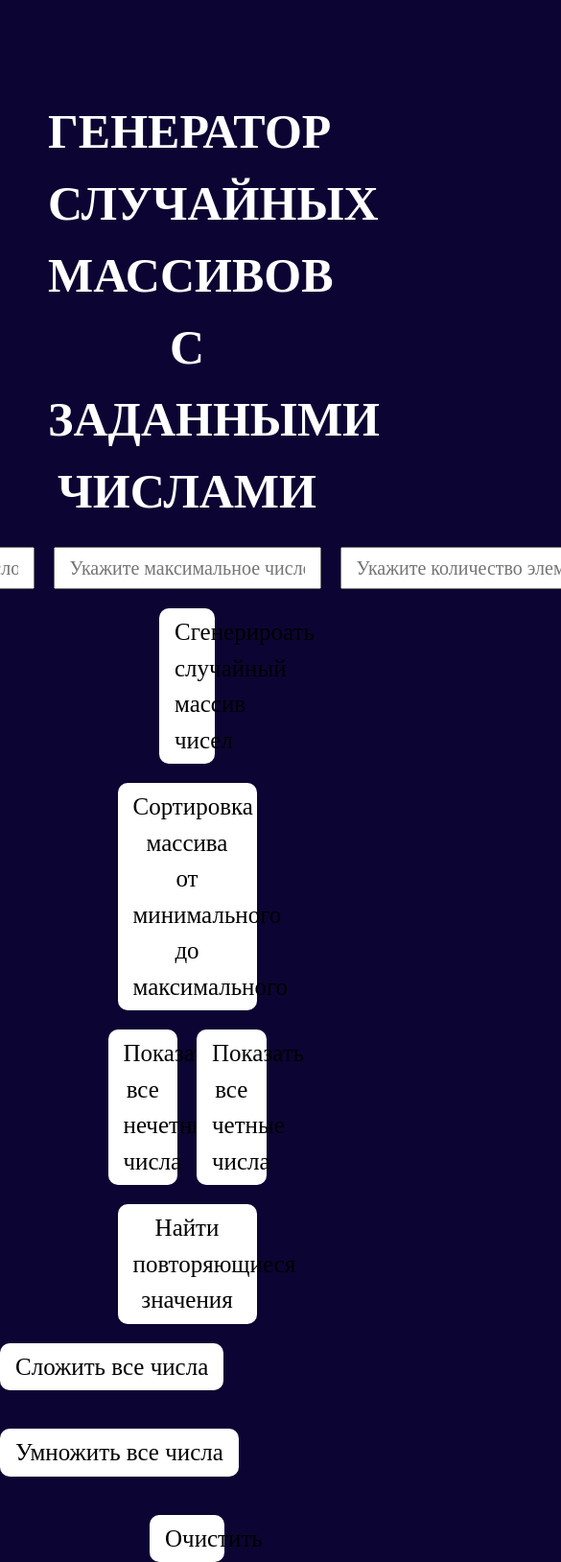
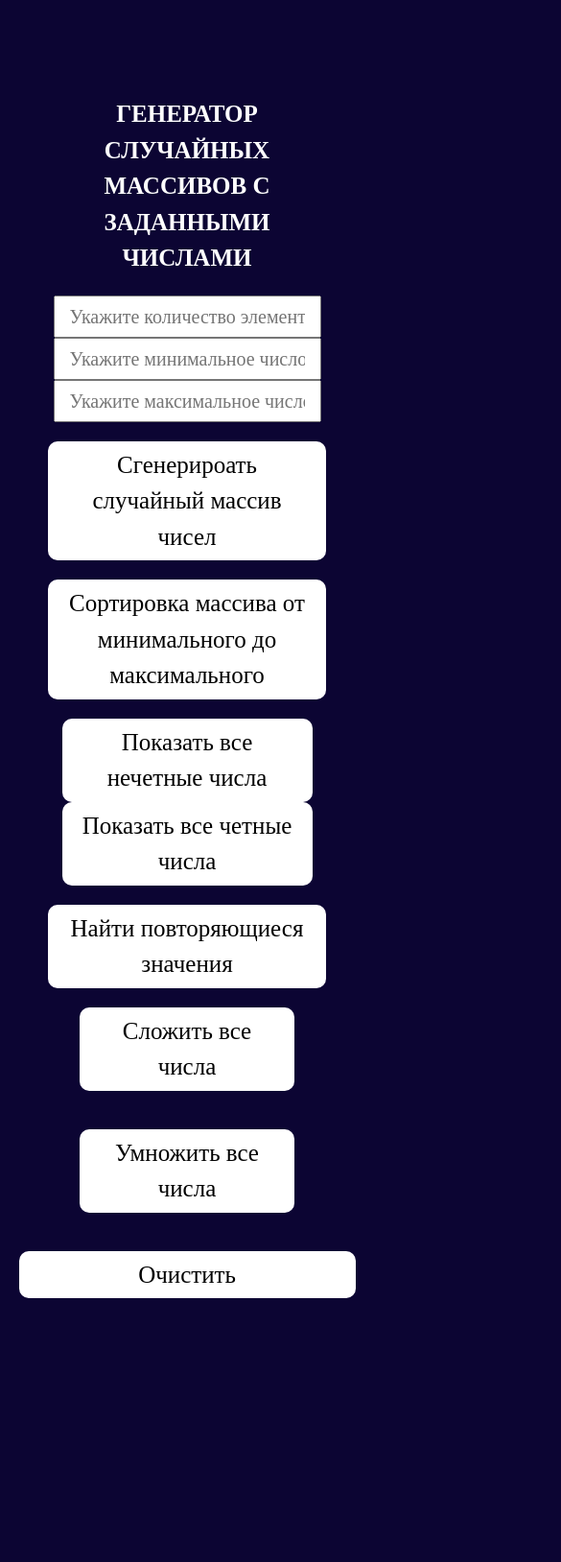
Before and after one commit to k0ffeun1/generator, a plain HTML site: page index.html in a window 390 px wide. Shown: the top 1628 px of the page at 96% size, 585 px wide, since content can reach past the window. After the commit the page ends 1353 px from the top, so only its background shows below. Drawn offline with Linux system fonts and the light colour scheme; a web font is replaced by a local one.

Commit message:
Add files via upload

```diff
--- a/index.html
+++ b/index.html
@@ -15,9 +15,10 @@
         <h1>Генератор случайных массивов с заданными числами</h1>
         <form id="form" method="get" action="">
             <div id="inputs__block" class="inputs__block">
+                <input id="input3" type="text" placeholder="Укажите количество элементов массива">
                 <input id="input1" type="text" value="" placeholder="Укажите минимальное число">
                 <input id="input2" type="text" placeholder="Укажите максимальное число">
-                <input id="input3" type="text" placeholder="Укажите количество элементов массива">
+
             </div>
             <button id="generation" type="button">Сгенерироать случайный массив чисел</button>
             <p id="text" class="text"></p>
--- a/js/main.js
+++ b/js/main.js
@@ -1,97 +1,3 @@
-// // // Object.create
-// // const currentYear = 2022
-
-// // const person = Object.create({
-// //     calculateAge() {
-// //         console.log('Age:', new Date().getFullYear() - this.birthYear);
-// //     }
-// // }, { // расширенное добавление нового объекта
-// //     name: {
-// //         value: 'Azamat',
-// //         enumerable: true, // при Значении true - цикл for будет итерироваться по ключам
-// //         writable: true, // позволяет изменять поля
-// //         configurable: true, // можем удалять какой либо ключ из объекта
-// //     },
-// //     age: {
-// //         get() {
-// //             return new Date().getFullYear() - this.birthYear
-// //         },
-// //         set(value) {
-// //             console.log('Set age', value);
-// //         },
-// //     },
-// //     birthYear: {
-// //         value: 1994,
-// //         enumerable: true, // при Значении false - цикл for не будет итерироваться по ключам
-// //         writable: false, // не позволяет изменять поля
-// //         configurable: false, // не можем удалять какой либо ключ из объекта
-// //     }
-// // })
-// // // const person = {
-// // //     name: 'Azamat',
-// // //     birthYear: 1994,
-// // // }
-// // // person.name = 'Maxim'
-// // // person.birthYear = 1995
-// // // delete person.name
-// // person.age
-
-// // for (let key in person) {
-// //     console.log('key', key, person[key]);
-// // }
-
-// // console.log(person.age = 'dwedwe');
-
-
-
-// // #
-// // ##
-// // ###
-// // ####
-// // #####
-// // ######
-// // #######
-// for (i = 0; i < 7; i++) {
-//     for( i = 0; i < 4; i++) {
-//         let str2 = ''
-//         str2 += '#'
-//     }
-// }
-
-// Задача. Дан массив с числами. Создайте из него новый массив,
-// где останутся лежать только положительные числа.
-// Создайте для этого вспомогательную функцию isPositive(),
-// которая параметром будет принимать число и возвращать true,
-// если число положительное, и false - если отрицательное.
-
-// let array = [1, 2, -3, 4, 5, -6, 7, -8, 9]
-// let arrayPositive = []
-// function isPositive(arr) {
-//     for (i = 0; i < arr.length; i++) {
-//         if (arr[i] > 0) {
-//             arrayPositive.push(arr[i])
-//         }
-//     }
-//     return arrayPositive
-// }
-// console.log(isPositive(array));
-
-// 2) Сделайте функцию isNumberInRange, которая параметром принимает число и проверяет,
-// что оно больше нуля и меньше 10. Если это так - пусть функция возвращает true,
-// если не так - false.
-
-// function isNumberInRange(num) {
-//     if (num > 0 && num < 10) {
-//         return true
-//     } else {
-//         return false
-//     }
-// }
-// console.log(isNumberInRange(11));
-
-// 3) Дан массив с числами. Запишите в новый массив только те числа,
-// которые больше нуля и меньше 10-ти. Для этого используйте
-// вспомогательную функцию isNumberInRange из предыдущей задачи.
 
 // ГЕНЕРАТОР СЛУЧАЙНЫХ МАССИВ С ЗАДАННЫМИ ПАРАМЕТРАМИ
 
@@ -139,7 +45,7 @@ function evenFunc() {
     }
     return arrayEven
 }
-// Функция повторяющихся значений
+
 // Функция суммы всех чисел случайного массива
 function arraySum() {
     let arraySum = 0
@@ -162,6 +68,8 @@ generation.onclick = function () {
         array.splice(0, [i + 10])
     }
     textOddEven.innerHTML = ''
+    textDubbles.innerHTML = ''
+    itog.innerHTML = ''
     return textDiv.innerHTML = arrayRandom(Number(input1.value), Number(input2.value), Number(input3.value))
 }
 // Добавление события клика на кнопку - 'Очистить'
@@ -197,15 +105,19 @@ even.onclick = function () {
 
 // Функция поиска повторяющихся значение
 function dubblesArray() {
-    let len = array.length,
-        outArray = [],
+    let outArray = [],
         counts = {};
+    flag = false
 
-    for (var i = 0; i < len; i++) {
-        var item = array[i];
+    for (var i = 0; i < array.length; i++) {
+        let item = array[i];
         counts[item] = counts[item] >= 1 ? counts[item] + 1 : 1;
         if (counts[item] === 2) {
             outArray.push(item);
+        } else if (counts[item] === 1) {
+            flag = true
+        } else if(flag) {
+            outArray.push('Не найдено')
         }
     }
 
--- a/scss/style.scss
+++ b/scss/style.scss
@@ -22,6 +22,7 @@ body {
     height: 100vh;
     font-size: 12px;
     font-family: 'EuclidFlex';
+    padding-bottom: 50px;
     button {
         background-color: white;
         border-radius: 10px;
@@ -159,3 +160,48 @@ button:hover {
     background: linear-gradient(210deg, #02141a 40%, rgba(0, 0, 0, 0) 41%), linear-gradient(330deg, #02141a 40%, rgba(0, 0, 0, 0) 41%), linear-gradient(90deg, #02141a 30%, rgba(0, 0, 0, 0) 31%);
     background-color: #f6f8f4;
   }
+@media (max-width: 500px) {
+    h1 {
+        font-size: 25px;
+        width: 100%;
+    }
+    button {
+        width: 90%;
+    }
+    form {
+        button {
+            width: 100%;
+        }
+    }
+    .inputs__block {
+        flex-direction: column;
+        align-items: center;
+        input:not(:last-child) {
+            margin-right: 0;
+        }
+    }
+    #generation {
+        width: 100%;
+    }
+    .odd__even-block {
+        flex-direction: column;
+        align-items: center;
+        button {
+            width: 90%;
+        }
+        button:first-child {
+            margin-right: 0;
+        }
+    }
+    .btns {
+        display: flex;
+        flex-direction: column;
+        align-items: center;
+    }
+    #btn__sum {
+        margin-right: 0;
+    }
+    #reset {
+        width: 90%;
+    }
+}
```
Also changed, not shown: css/style.css.
